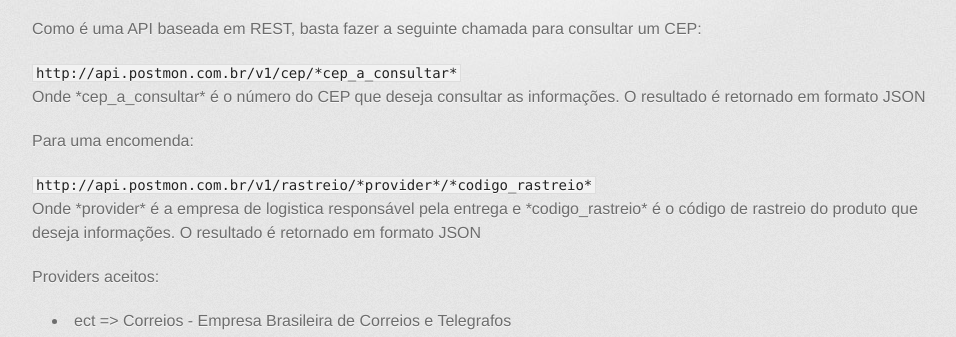
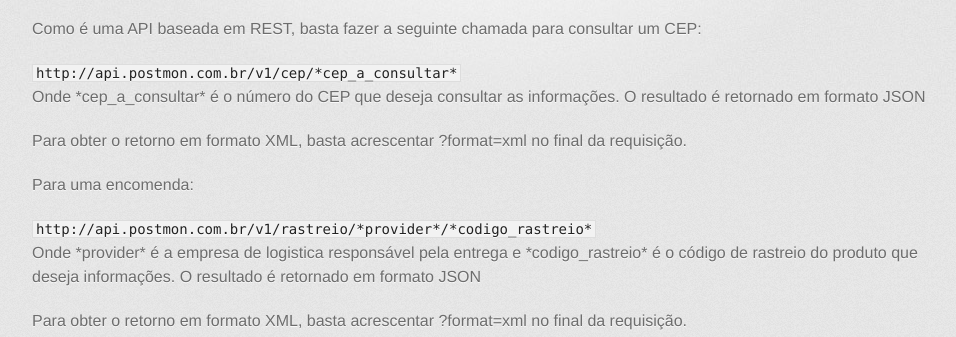
Before and after one commit to PostmonAPI/postmonapi.github.io, a plain HTML site: page index.html in a window 1280 px wide. Shown: the part 463-800 px from the top of the page, without its empty margins (148-1104 px from the left). Drawn offline with nearby package versions, Linux system fonts and the light colour scheme; a web font is replaced by a local one.

Commit message:
Inserindo a opção de usar a resposta XML

```diff
--- a/index.html
+++ b/index.html
@@ -64,10 +64,12 @@
           <p>Como é uma API baseada em REST, basta fazer a seguinte chamada para consultar um CEP:</p>
             <code>http://api.postmon.com.br/v1/cep/*cep_a_consultar*</code>
           <p>Onde *cep_a_consultar* é o número do CEP que deseja consultar as informações. O resultado é retornado em formato JSON</p>
+          <p>Para obter o retorno em formato <i>XML<i/>, basta acrescentar <i>?format=xml</i> no final da requisição.</p>
 
           <p>Para uma encomenda:</p>
             <code>http://api.postmon.com.br/v1/rastreio/*provider*/*codigo_rastreio*</code>
           <p>Onde *provider* é a empresa de logistica responsável pela entrega e *codigo_rastreio* é o código de rastreio do produto que deseja informações. O resultado é retornado em formato JSON</p>
+          <p>Para obter o retorno em formato <i>XML<i/>, basta acrescentar <i>?format=xml</i> no final da requisição.</p>
 
           <p>Providers aceitos:</p>
           <ul>
```
